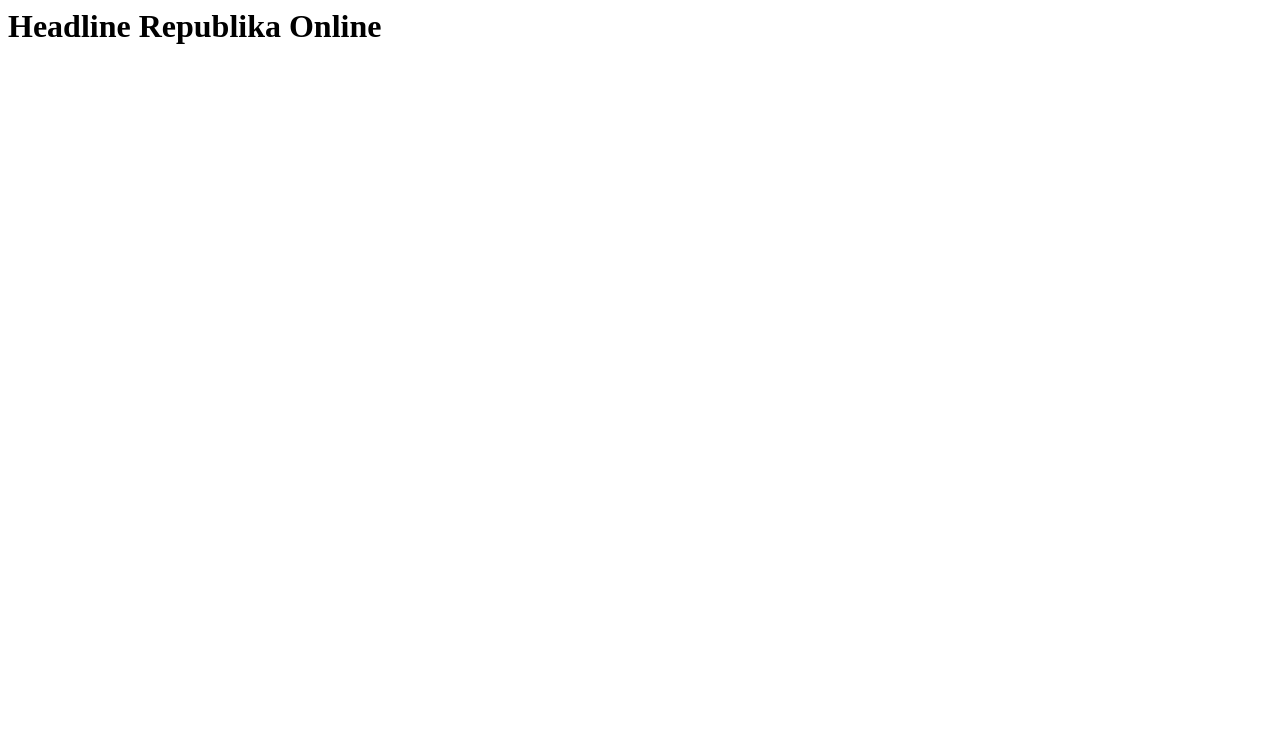
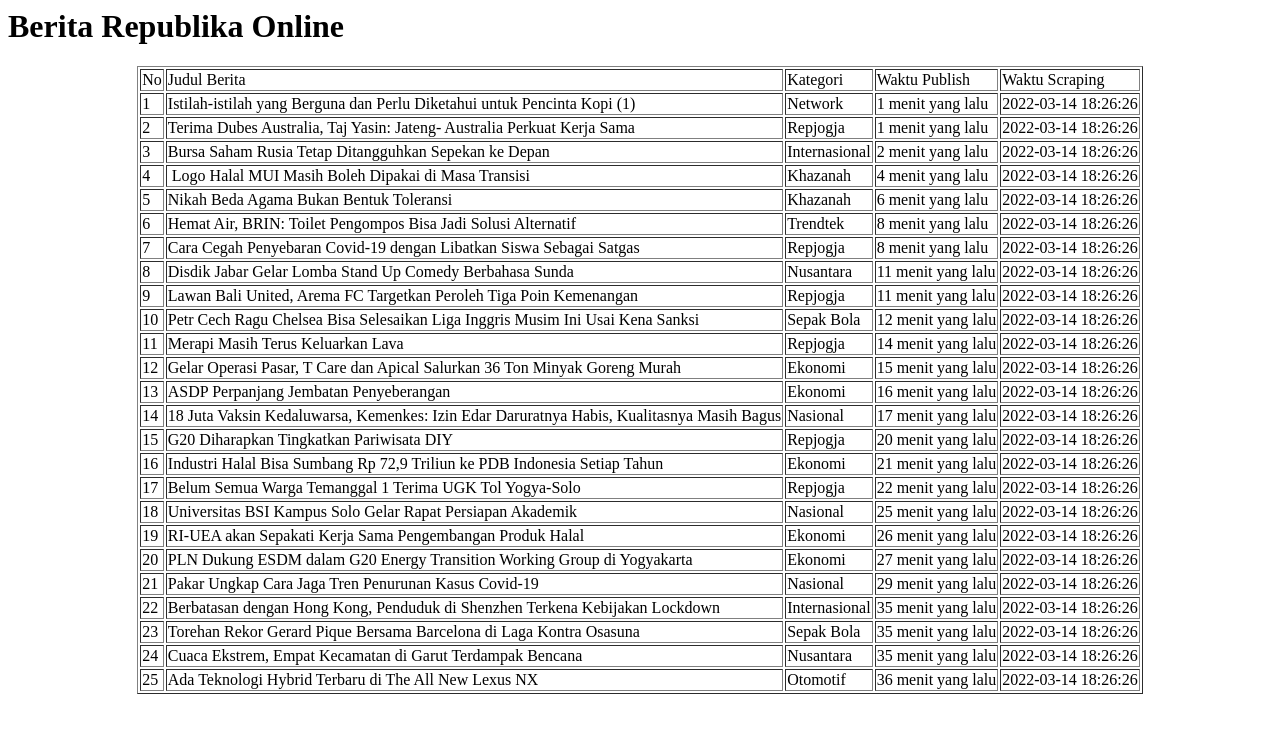
Before and after one commit to rofaul061/rofaul061.github.io, a plain HTML site: page Membaca file json.html in a window 1280 px wide. Drawn offline with nearby package versions, Linux system fonts and the light colour scheme; no server answers.

Commit message:
Update Membaca file json.html

```diff
--- a/Membaca file json.html
+++ b/Membaca file json.html
@@ -8,23 +8,26 @@
         <script type="text/javascript">
             $(function(){
                 //mengambil data dari file json
-                $.get('headline.json',function(obj){
-                    var str = "<table border=1>";
-                    str +="<tr><td>No</td><td>Judul header</td><td>";
+                $.get('scraping.json',function(obj){
+                    var str = "<table border=1 align=center>";
+                    str +="<tr><td>No</td><td class='tables'>Judul Berita</td><td class='tables'>Kategori</td><td class='tables'>Waktu Publish</td><td class='tables'>Waktu Scraping</td></tr>";
                     $.each(obj,function(n,data){
                         str +="<tr><td>" + (n+1) + "</td>";
-                        str +="<td>" + data.Judul + "</td></tr>";
+                        str +="<td>" + data.Judul + "</td>";
+                        str +="<td class='tables'>" + data.Kategori + "</td>";
+                        str +="<td class='tables'>" + data.Waktu_publish + "</td>";
+                        str +="<td class='tables'>" + data.Waktu_scraping + "</td></tr>";
                     });
                     str +="</table>";
-                    $('#headline_json').html(str);
+                    $('#scraping_json').html(str);
                 });
             });
         </script>
     </head>
     <body>
          <!-- Menampilkan judul -->
-         <h1>Headline Republika Online</h1>
+         <h1>Berita Republika Online</h1>
          <!-- Menampilkan headline -->
-         <div id="headline_json"></div>
+         <div id="scraping_json"></div>
     </body>
 </html>
```
